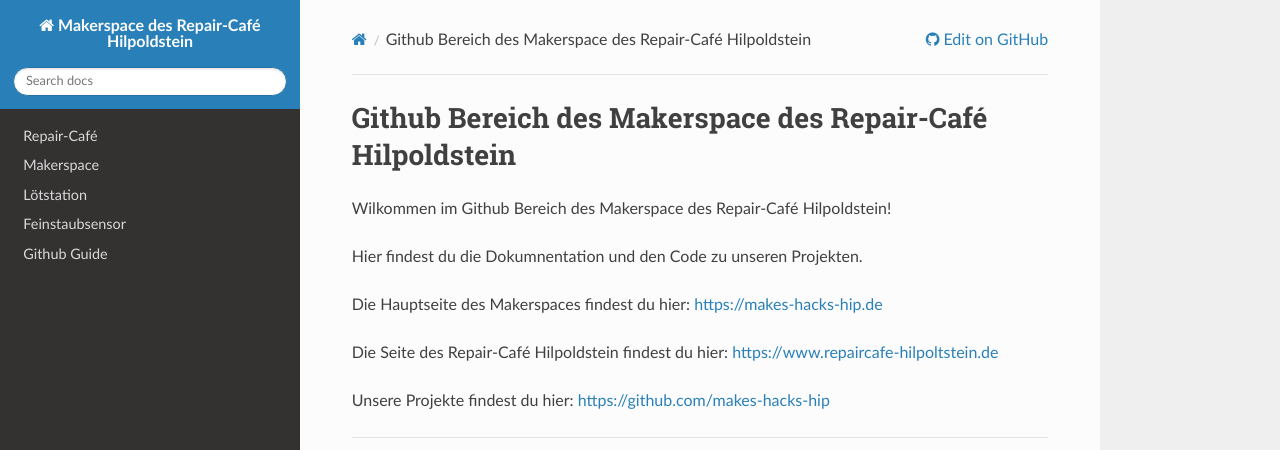
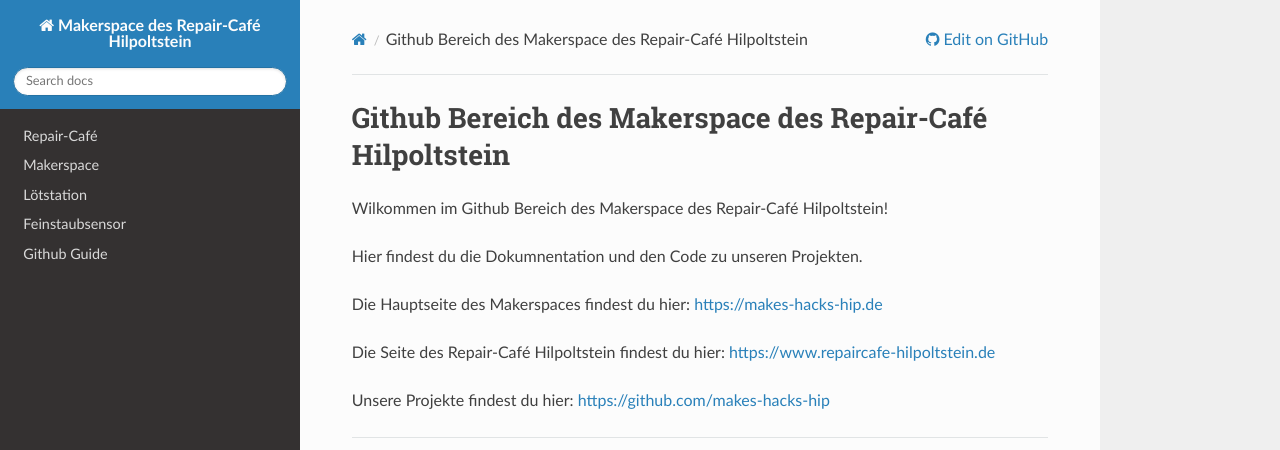
Before and after one commit to makes-hacks-hip/makes-hacks-hip.github.io, an MkDocs documentation site: the page built from docs/index.md, in a window 1280 px wide. Shown: the top 450 px of the page. Built offline with MkDocs 1.6.1, drawn with Linux system fonts in a browser that asks for light colours; nearby versions of some CDN libraries.

Commit message:
Hilpoldstein -> Hilpoltstein

```diff
--- a/docs/github.md
+++ b/docs/github.md
@@ -22,7 +22,7 @@
 
 Pull-requests und andere Beiträge sind von allen willkommen, unabhängig davon ob jemand "aktives Mitglied" ist oder nicht!
 
-Wir sind eine Projekt-Gruppe des Repair-Café Hilpoldstein, und offen für jeden, ohne Mitgliedsbeitrag. Falls du Interesse hast mitzukommen findest du unsere Termine auf der [Seite des Repair-Café](https://www.repaircafe-hilpoltstein.de).
+Wir sind eine Projekt-Gruppe des Repair-Café Hilpoltstein, und offen für jeden, ohne Mitgliedsbeitrag. Falls du Interesse hast mitzukommen findest du unsere Termine auf der [Seite des Repair-Café](https://www.repaircafe-hilpoltstein.de).
 
 ### Projektplanung mit Github
 
--- a/docs/index.md
+++ b/docs/index.md
@@ -1,11 +1,11 @@
-# Github Bereich des Makerspace des Repair-Café Hilpoldstein
+# Github Bereich des Makerspace des Repair-Café Hilpoltstein
 
-Wilkommen im Github Bereich des Makerspace des Repair-Café Hilpoldstein!
+Wilkommen im Github Bereich des Makerspace des Repair-Café Hilpoltstein!
 
 Hier findest du die Dokumnentation und den Code zu unseren Projekten.
 
 Die Hauptseite des Makerspaces findest du hier: [https://makes-hacks-hip.de](https://makes-hacks-hip.de)
 
-Die Seite des Repair-Café Hilpoldstein findest du hier: [https://www.repaircafe-hilpoltstein.de](https://www.repaircafe-hilpoltstein.de)
+Die Seite des Repair-Café Hilpoltstein findest du hier: [https://www.repaircafe-hilpoltstein.de](https://www.repaircafe-hilpoltstein.de)
 
 Unsere Projekte findest du hier: [https://github.com/makes-hacks-hip](https://github.com/makes-hacks-hip)
--- a/mkdocs.yml
+++ b/mkdocs.yml
@@ -1,4 +1,4 @@
-site_name: Makerspace des Repair-Café Hilpoldstein
+site_name: Makerspace des Repair-Café Hilpoltstein
 site_url: https://makes-hacks-hip.github.io
 nav:
     - Repair-Café: https://www.repaircafe-hilpoltstein.de
```
